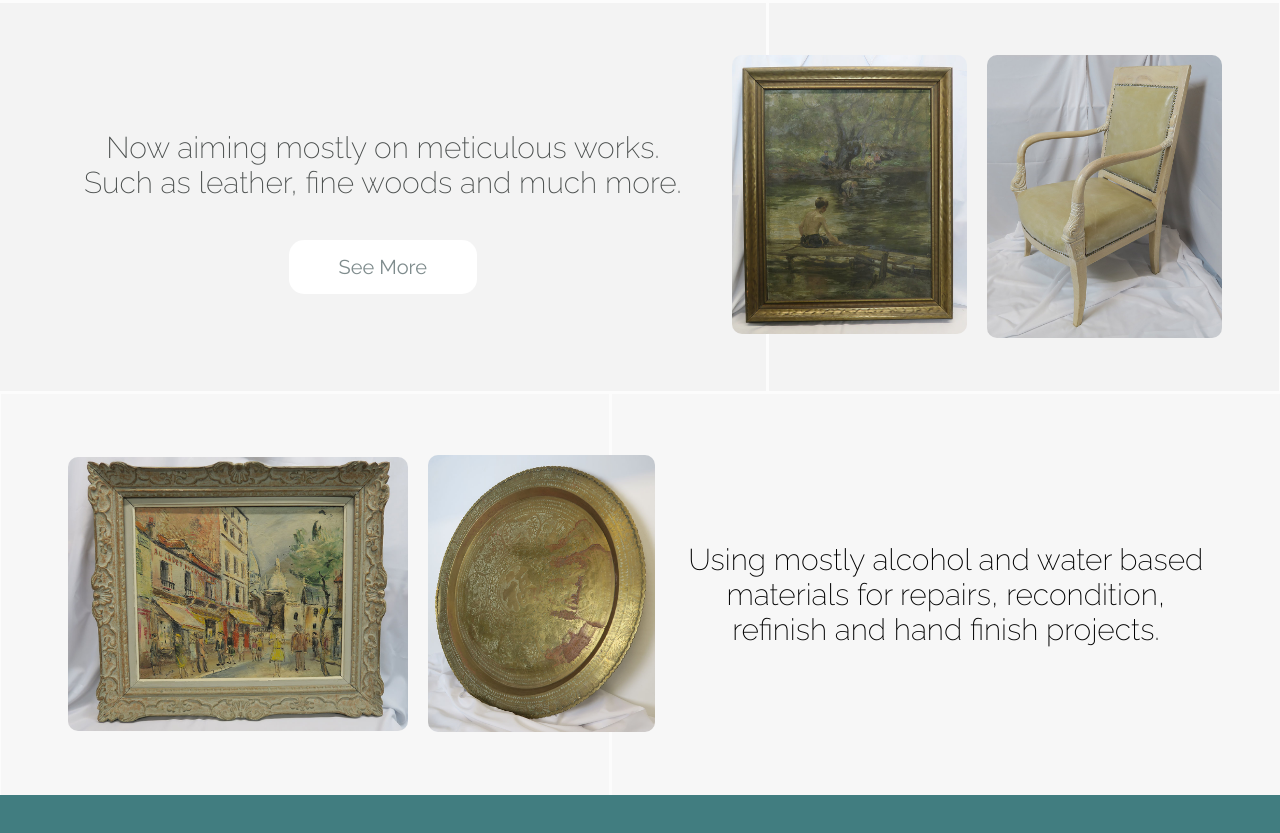
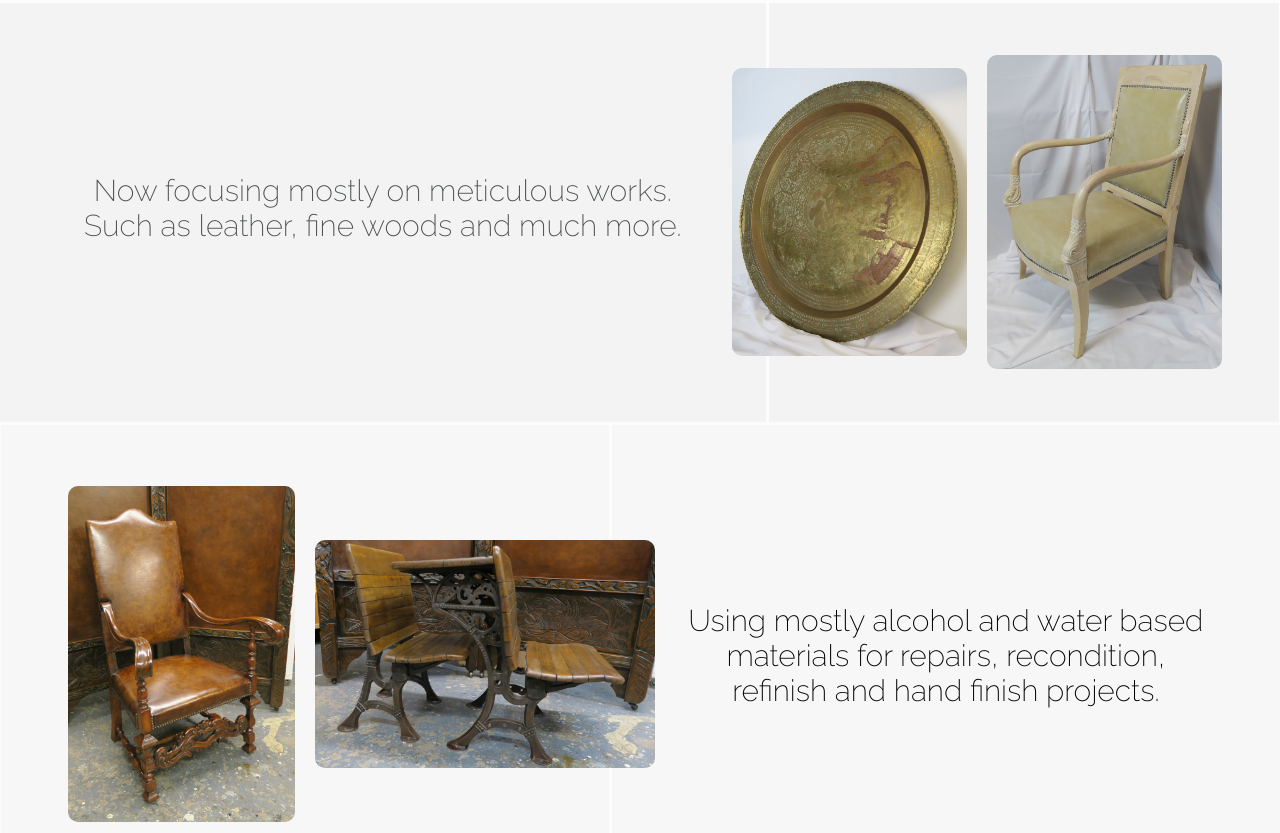
Before and after one commit to DaMioCid/benirestoration, a plain HTML site: page index.html in a window 1280 px wide. Shown: the part 1439-2272 px from the top of the page. Drawn offline with nearby package versions, Linux system fonts and the light colour scheme.

Commit message:
Latest website update for client

```diff
--- a/css/main.css
+++ b/css/main.css
@@ -36,7 +36,7 @@ header {
     top: 60px;
     right: 0;
     z-index: 1;
-    width: 0px;
+    width: 0;
     height: 100%;
     transition: width .5s ease-in-out;
     box-shadow: -6px 0 8px rgba(0, 0, 0, .5);
@@ -241,26 +241,6 @@ header {
     padding-bottom: 10px;
 }
 
-.to-studio-1 {
-    padding: 2rem 4rem;
-    font-size: 2rem;
-    border-radius: 1.5rem;
-    color: #7f8c8d;
-    background: #ffffff;
-    text-decoration: none;
-}
-
-.to-studio-2 {
-    color: #7f8c8d;
-    background: #E7E7E7;
-    text-decoration: none;
-    display: none;
-    font-size: 1.2rem;
-    padding: 1rem 4rem;
-    border-radius: 5px;
-    margin-bottom: 1rem;
-}
-
 .work-content-wrap2 {
     width: 40%;
     margin: 0;
@@ -275,6 +255,7 @@ header {
     padding: 10% 1rem;
     flex: auto;
     width: 100%;
+    align-self: center;
 }
 
 .work-content-wrap2 div img {
@@ -308,17 +289,17 @@ header {
     width: 100%;
 }
 
-.frame {
+.chairs {
     position: relative;
-    left: 20%;
+    left: 0%;
     border-radius: 30px;
     height: auto;
     width: 120%;
 }
 
-.gong {
+.chair {
     position: relative;
-    left: 40%;
+    left: 20%;
     border-radius: 30px;
     height: auto;
     width: 80%;
@@ -468,17 +449,13 @@ footer p {
     .work-content-wrap2 div img {
         border-radius: 10px;
     }
-    .to-studio-1 {
-        padding: 1.5rem 5rem;
-        font-size: 2rem;
-    }
     .work-content-wrap4 p {
         font-size: 3rem;
     }
-    .frame {
+    .chairs {
         border-radius: 10px;
     }
-    .gong {
+    .chair {
         border-radius: 10px;
     }
     #email {
@@ -499,10 +476,6 @@ footer p {
     }
     .work-content-wrap1 p {
         font-size: 2rem;
-    }
-    .to-studio-1 {
-        padding: 1rem 4rem;
-        font-size: 1rem;
     }
     .work-content-wrap4 p {
         font-size: 2rem;
@@ -641,9 +614,6 @@ footer p {
         font-size: 1.2rem;
         padding: 1rem 0;
     }
-    .to-studio-1 {
-        display: none;
-    }
     .work-content-wrap2 {
         background: #f3f3f3;
         width: 100%;
@@ -657,13 +627,9 @@ footer p {
         padding-bottom: 1rem;
     }
     .work-content-wrap2 div img {
-
         position: static;
         border-radius: 5px;
         border-radius: 10px;
-    }
-    .to-studio-2 {
-        display: block;
     }
     .work-content-1 {
         padding: 1rem 0 3rem 0;
@@ -683,12 +649,12 @@ footer p {
     .work-content-wrap3 div img {
         border-radius: 10px;
     }
-    .frame {
+    .chairs {
         position: static;
         border-radius: 5px;
         width: 90%;
     }
-    .gong {
+    .chair {
         position: static;
         border-radius: 5px;
         width: 90%;
--- a/index.html
+++ b/index.html
@@ -70,28 +70,27 @@
         <section id="work">
             <div class="work-content">
                 <div class="work-content-wrap1">
-                    <p>Now aiming mostly on meticulous works.
+                    <p>Now focusing mostly on meticulous works.
                         <br>Such as leather, fine woods and much more.
                     </p>
-                    <a class="to-studio-1" href="http://www.benistudiony.com">See More</a>
                 </div>
                 <div class="work-content-wrap2">
                     <div>
-                        <img src="../img/frame-2.jpg" alt="chair">
+                        <img src="../img/gong.jpg" alt="gong">
                     </div>
                     <div>
-                        <img src="../img/chair-1.jpg" alt="chair">
+                        <img src="../img/parchment-chair.jpg" alt="chair">
                     </div>
-                    <a class="to-studio-2" href="http://www.benistudiony.com">See More</a>
                 </div>
             </div>
             <div class="work-content-1">
                 <div class="work-content-wrap3">
                     <div>
-                        <img class="frame" src="../img/frame-1.jpg" alt="frame">
+                        <img class="chair" src="../img/wood-chair.jpg" alt="wooden chair">
                     </div>
                     <div>
-                        <img class="gong" src="../img/gong-1.jpg" alt="gong">
+                        <img class="chairs" src="../img/chairs.jpg" alt=" small chairs">
+
                     </div>
                 </div>
                 <div class="work-content-wrap4">
```
Also changed, not shown: js/main.js (+20 -20 lines), img/back-1.jpg (deleted), img/chair-1.jpg (deleted), img/chair-2.jpg (deleted), img/chairs.jpg (added), img/gong-1.jpg (deleted), img/gong.jpg (added), img/parchment-chair.jpg (added), img/wood-chair.jpg (added), 1 other file. Lines whose indentation alone changed are shown as unchanged.
